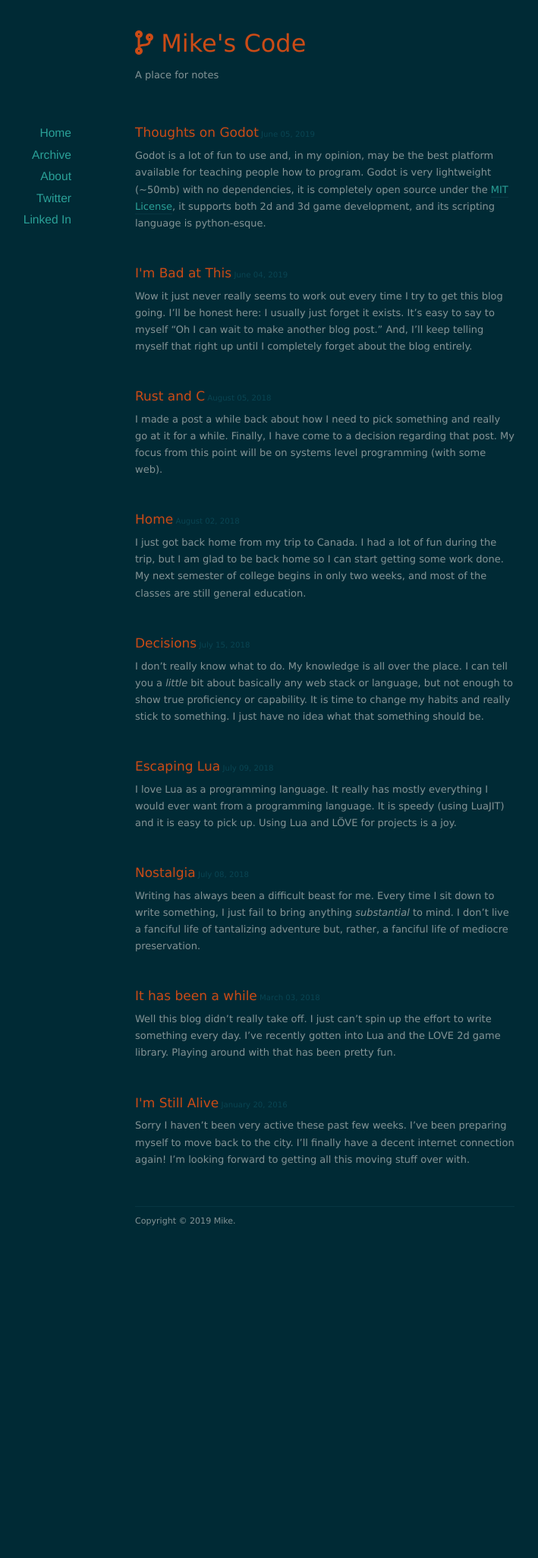
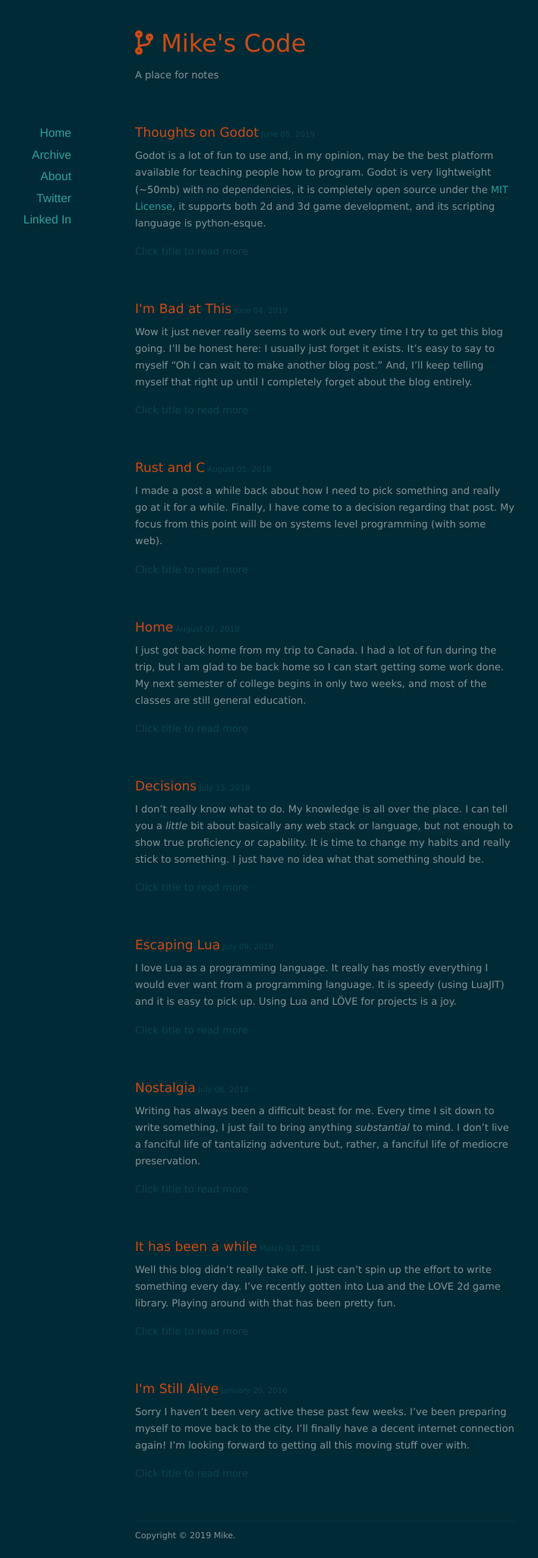
Before and after one commit to micheal-earl/mikes-program-blog, a Jekyll site: the page built from index.html, in a window 1280 px wide. Shown: the whole page at 76% size, without its empty margins (212-921 px from the left). Built offline with Jekyll 4.4.1, drawn with Linux system fonts in a browser that asks for light colours; nearby versions of some CDN libraries; the list of posts is cut into pages by our own code; before the commit the page ends 1636 px from its top, so only the background shows below that.

Commit message:
Added read more span

```diff
--- a/assets/css/style.css
+++ b/assets/css/style.css
@@ -32,6 +32,11 @@ table {
 /*** Mike's stuff ***/
 .date {
 	font-size: 60%;
+	color: #094553;
+}
+
+.read-more {
+	font-size: 100%;
 	color: #094553;
 }
 
@@ -176,7 +181,7 @@ h3 {
 
 /*** Posts ***/
 article {
-	margin-bottom: 40px;
+	margin-bottom: 50px;
 }
 
 article h1 {
--- a/index.html
+++ b/index.html
@@ -16,7 +16,10 @@ title: Mike's Code
 			<h1><a href="{{ post.url }}">{{ post.title }}</a><span class="date">  {{ post.date | date: '%B %d, %Y' }}</span></h1>
 		{% endif %}
 
-		<div class="post-content">{{ post.excerpt }}</div>
+		<div class="post-content">
+			{{ post.excerpt }}
+			<span class="read-more">Click title to read more</span>
+		</div>
 
 	</article>
 
```
